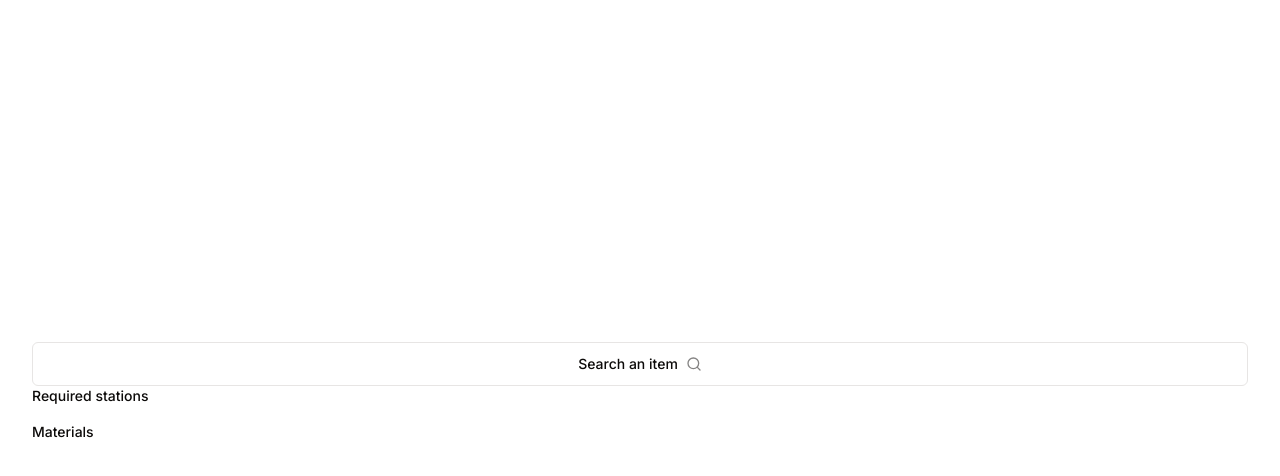
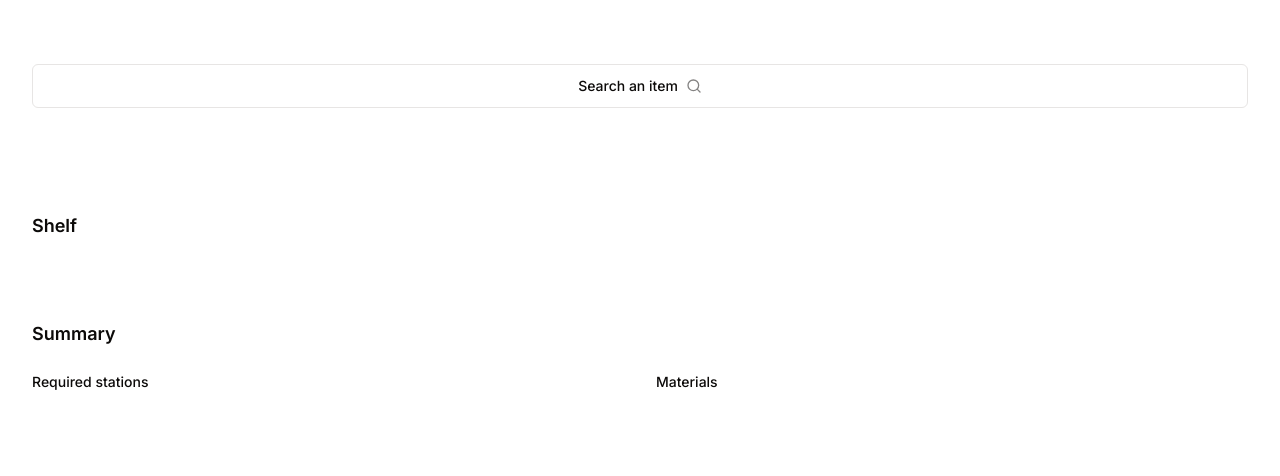
Before and after one commit to emilythedev/valheim-calculator, a React (Vite) app in the folder app/: page / in a window 1280 px wide. Shown: the top 476 px of the page. Built offline with nearby package versions, Linux system fonts and the light colour scheme.

Commit message:
update home ui

```diff
--- a/app/src/features/recipes/Shelf.tsx
+++ b/app/src/features/recipes/Shelf.tsx
@@ -3,6 +3,7 @@ import RecipeListItem from '@/entities/recipe/RecipeListItem';
 import { readRecipesAtom, recipeAmountAtoms } from '@/shared/atoms';
 import NumberStepper from '@/shared/ui/NumberStepper';
 import { Dialog } from '@/shared/ui/dialog';
+import { Section } from '@/shared/ui/section';
 import { atom, useAtom, useAtomValue, useSetAtom } from 'jotai';
 
 const dialogOpenAtom = atom(false);
@@ -52,12 +53,15 @@ const Shelf = () => {
 
   return (
     <>
+      <Section>
+        <h2 className="py-2 text-lg font-semibold">Shelf</h2>
+        <div className="text-sm space-y-4">
+          {recipes.map((recipeKey, i) => (
+            <ShelfItem key={i} recipe={recipeKey} />
+          ))}
+        </div>
+      </Section>
       <RecipeDetailsDialog />
-      <div className="text-sm space-y-4">
-        {recipes.map((recipeKey, i) => (
-          <ShelfItem key={i} recipe={recipeKey} />
-        ))}
-      </div>
     </>
   );
 };
--- a/app/src/features/recipes/Summary.tsx
+++ b/app/src/features/recipes/Summary.tsx
@@ -18,14 +18,13 @@ const StationSummary = () => {
     <Section>
       <SectionHeader>Required stations</SectionHeader>
       <KeyValueList
-        className="text-sm"
+        className="text-sm space-y-4"
         list={stations}
         item={(entity, quality: number | null) => (
           <RecipeListItem
             key={entity}
             entity={entity}
             quality={quality}
-            hideRecipeButton
           >
             <ShelfStatusText recipe={{entity, quality: quality || 1}} />
           </RecipeListItem>
@@ -49,8 +48,11 @@ const MaterialSummary = () => {
 const Summary = () => {
   return (
     <div className="space-y-4">
-      <StationSummary />
-      <MaterialSummary />
+      <h2 className="py-2 text-lg font-semibold">Summary</h2>
+      <div className="flex flex-row gap-8 [&>*]:flex-1">
+        <StationSummary />
+        <MaterialSummary />
+      </div>
     </div>
   );
 };
--- a/app/src/pages/Home.tsx
+++ b/app/src/pages/Home.tsx
@@ -5,7 +5,7 @@ import Summary from '@/features/recipes/Summary';
 const Layout = () => {
   return (
     <div className="container min-h-screen flex flex-col">
-      <div className="flex-1 flex flex-col justify-center align-center">
+      <div className="flex-1 flex flex-col align-center space-y-12 pt-16">
         <RecipeFinder />
         <RecipeShelf />
         <Summary />
```
